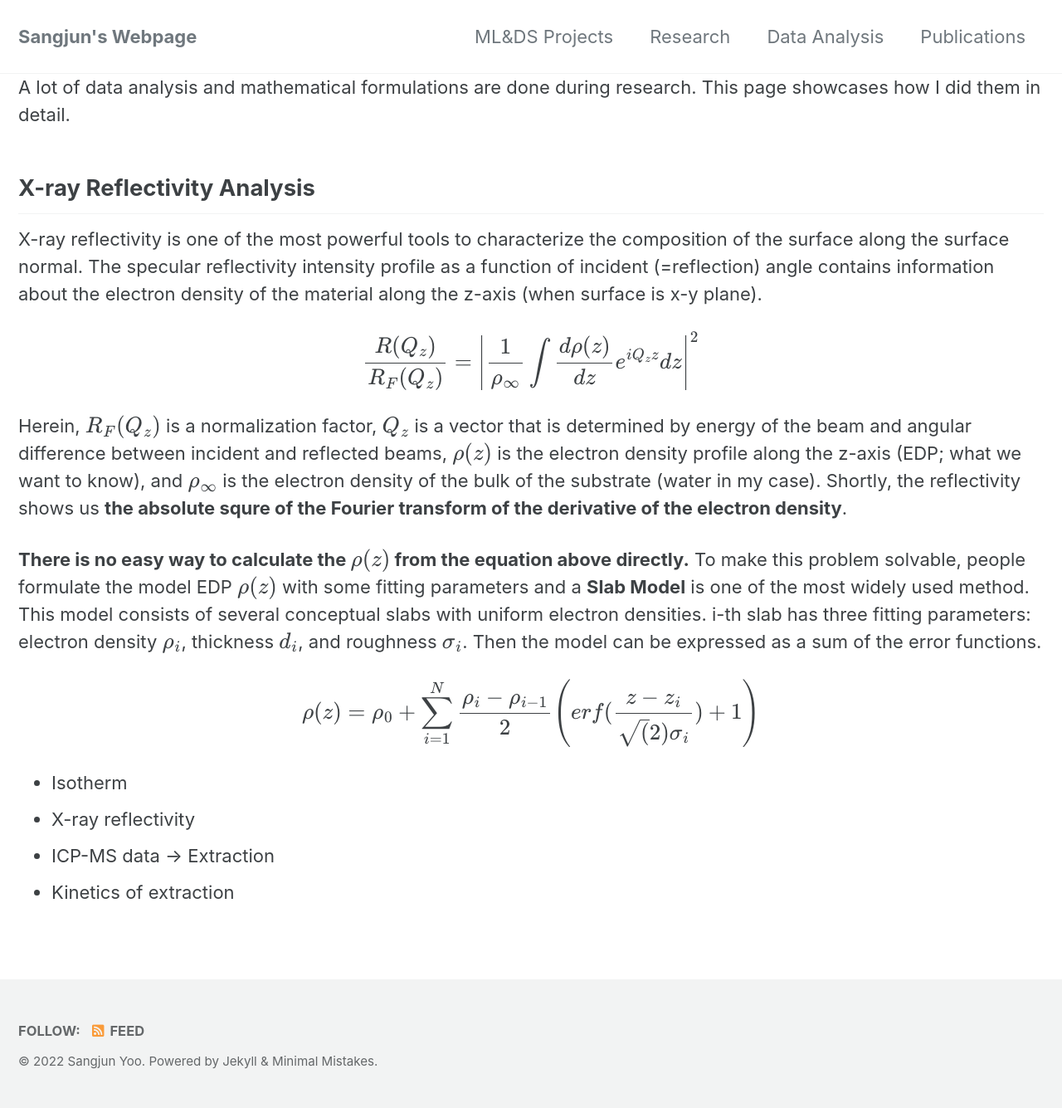
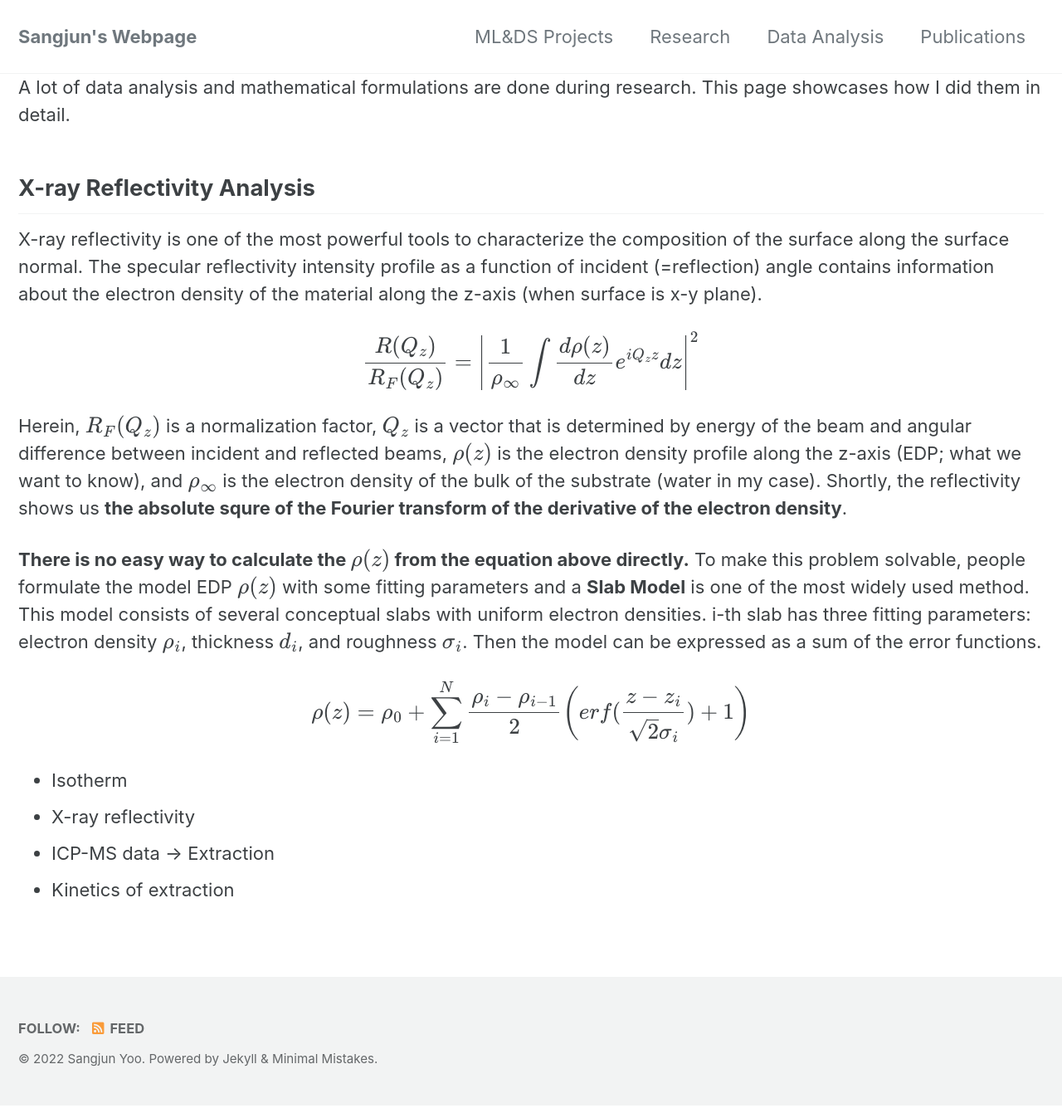
Before and after one commit to sangjunyoo-phd/sangjunyoo-phd.github.io, a Jekyll site: the page built from _pages/analysis.md, in a window 1280 px wide. Shown: the whole page at 83% size. Built offline with Jekyll 4.4.1, drawn with Linux system fonts in a browser that asks for light colours; cached includes are drawn as plain includes.

```diff
--- a/_pages/analysis.md
+++ b/_pages/analysis.md
@@ -17,7 +17,7 @@ Herein, \\(R_{F}(Q_{z})\\) is a normalization factor, \\(Q_{z}\\) is a vector th
 
 **There is no easy way to calculate the \\(\rho(z)\\) from the equation above directly.** To make this problem solvable, people formulate the model EDP \\(\rho(z)\\) with some fitting parameters and a **Slab Model** is one of the most widely used method. This model consists of several conceptual slabs with uniform electron densities. i-th slab has three fitting parameters: electron density \\(\rho_{i}\\), thickness \\(d_{i}\\), and roughness \\(\sigma_{i}\\). Then the model can be expressed as a sum of the error functions.
 
-$$ \rho(z) = \rho_{0} + \sum_{i=1}^{N} \frac{\rho_{i}-\rho_{i-1}}{2} \left( erf(\frac{z-z_{i}}{\sqrt(2)\sigma_{i}}) +1 \right) $$
+$$ \rho(z) = \rho_{0} + \sum_{i=1}^{N} \frac{\rho_{i}-\rho_{i-1}}{2} \left( erf(\frac{z-z_{i}}{\sqrt{2}\sigma_{i}}) +1 \right) $$
 
 * Isotherm
 * X-ray reflectivity
```
